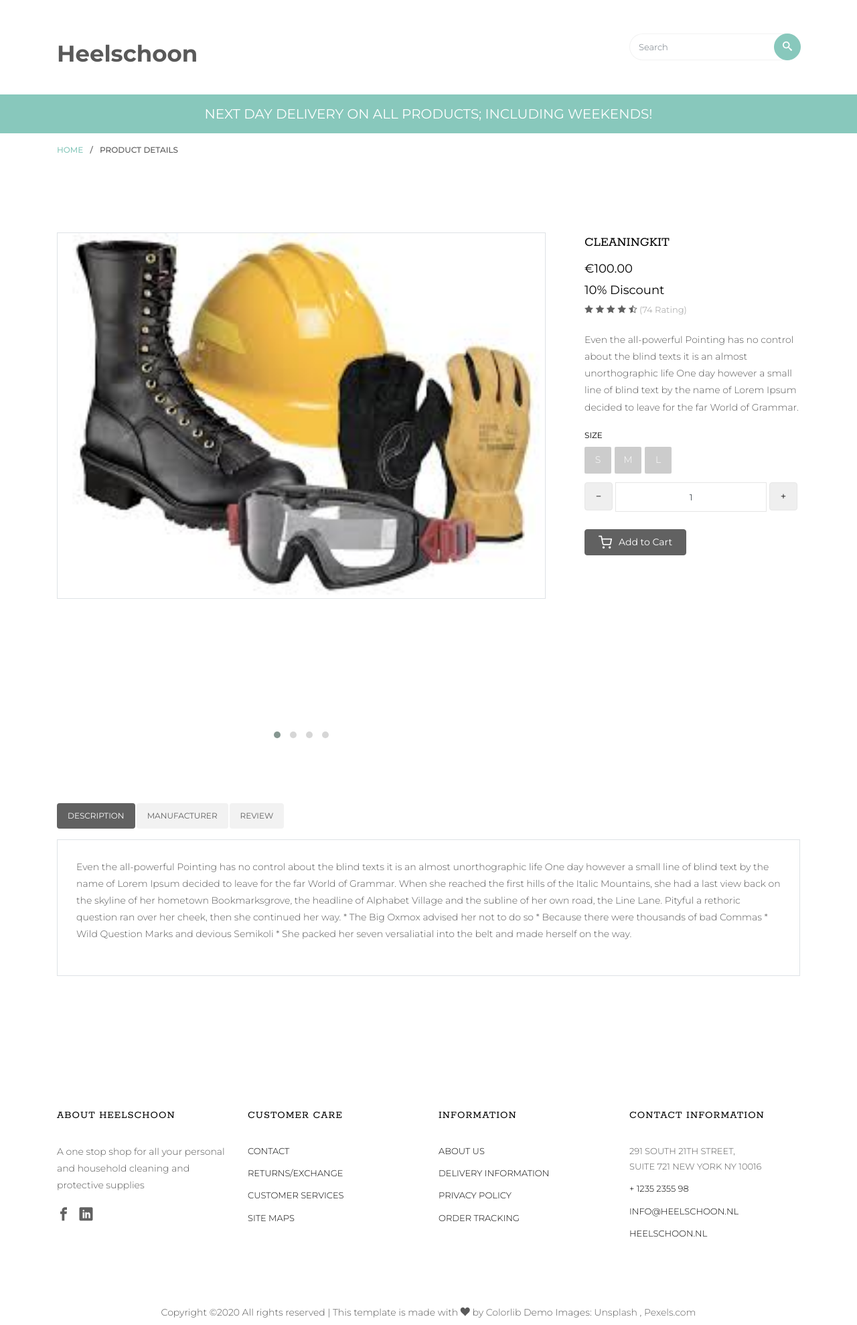
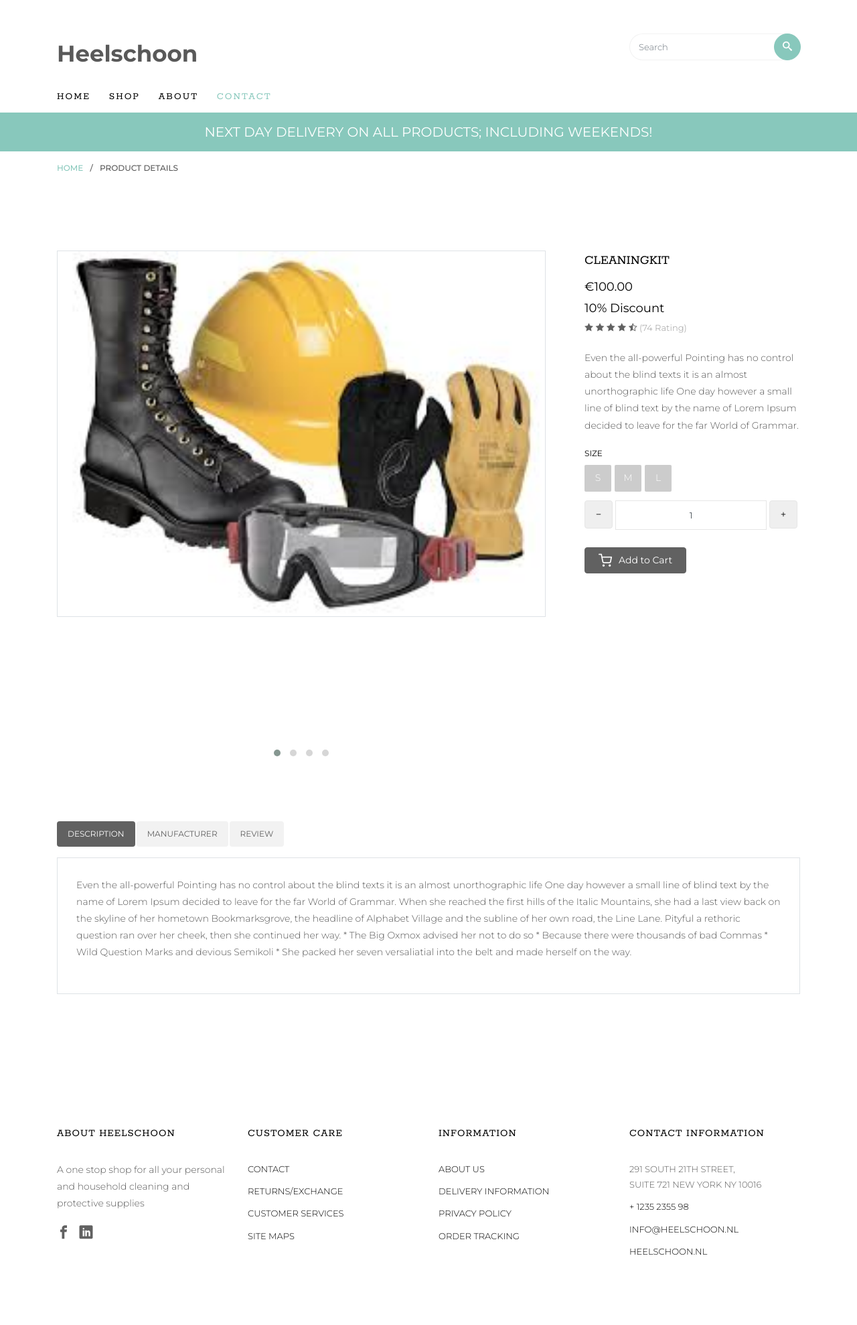
Before and after one commit to aaomoware/veryclean, a Flask app: page /product/5 in a window 1280 px wide. Shown: the top 1978 px of the page at 67% size. Run offline with Flask 2, Linux system fonts and the light colour scheme; data comes from the database, SQL or seed files in the repository; parts of the project's set-up code (start-up, migrations or seed data) failed here and were passed over; some libraries are stand-ins or nearby versions.

Commit message:
about, shop, contact

```diff
--- a/shop/products/routes.py
+++ b/shop/products/routes.py
@@ -22,6 +22,10 @@ def home():
 @app.route('/about')
 def about():
     return render_template('products/about.html', about=1)
+
+@app.route('/contact')
+def contactus():
+    return render_template('products/contact.html', contact=1)
 
 @app.route('/shop')
 def shop():
--- a/shop/templates/footer.html
+++ b/shop/templates/footer.html
@@ -86,8 +86,8 @@ Copyright &copy;<script>document.write(new Date().getFullYear());</script> All r
 	<script src="https://static-heelschool.s3-eu-west-1.amazonaws.com/static/js/bootstrap-datepicker.js"></script>
 	<!-- Stellar Parallax -->
 	<script src="https://static-heelschool.s3-eu-west-1.amazonaws.com/static/js/jquery.stellar.min.js"></script>
+	<script src="https://maps.googleapis.com/maps/api/js?key=AIzaSyCefOgb1ZWqYtj7raVSmN4PL2WkTrc-KyA&sensor=false"></script>
 	<!-- Main -->
 	<script src="https://static-heelschool.s3-eu-west-1.amazonaws.com/static/js/main.js"></script>
-
 	</body>
 </html>
--- a/shop/templates/header.html
+++ b/shop/templates/header.html
@@ -62,24 +62,29 @@
 							<ul>
 								{% if home %}
  								<li class="active"><a href="{{url_for('home')}}">Home</a></li>
-								<li><a href="{{url_for('home')}}">Shop</a></li>
-								<li><a href="{{url_for('home')}}">About</a></li>
-								<li><a href="{{url_for('home')}}">Contact</a></li>
+								<li><a href="{{url_for('shop')}}">Shop</a></li>
+								<li><a href="{{url_for('about')}}">About</a></li>
+								<li><a href="{{url_for('contactus')}}">Contact</a></li>
 								{% elif shop %}
 								<li><a href="{{url_for('home')}}">Home</a></li>
-								<li class="active"><a href="{{url_for('home')}}">Shop</a></li>
-								<li><a href="{{url_for('home')}}">About</a></li>
-								<li><a href="{{url_for('home')}}">Contact</a></li>
+								<li class="active"><a href="{{url_for('shop')}}">Shop</a></li>
+								<li><a href="{{url_for('about')}}">About</a></li>
+								<li><a href="{{url_for('contactus')}}">Contact</a></li>
 								{% elif about%}
 								<li><a href="{{url_for('home')}}">Home</a></li>
-								<li><a href="{{url_for('home')}}">Shop</a></li>
-								<li class="active"><a href="{{url_for('home')}}">About</a></li>
-								<li><a href="{{url_for('home')}}">Contact</a></li>
+								<li><a href="{{url_for('shop')}}">Shop</a></li>
+								<li class="active"><a href="{{url_for('about')}}">About</a></li>
+								<li><a href="{{url_for('contactus')}}">Contact</a></li>
 								{% elif contact %}
 								<li><a href="{{url_for('home')}}">Home</a></li>
-								<li><a href="{{url_for('home')}}">Shop</a></li>
-								<li><a href="{{url_for('home')}}">About</a></li>
-								<li class="active"><a href="{{url_for('home')}}">Contact</a></li>
+								<li><a href="{{url_for('shop')}}">Shop</a></li>
+								<li><a href="{{url_for('about')}}">About</a></li>
+								<li class="active"><a href="{{url_for('contactus')}}">Contact</a></li>
+								{% elif product_details %}
+								<li><a href="{{url_for('home')}}">Home</a></li>
+								<li><a href="{{url_for('shop')}}">Shop</a></li>
+								<li><a href="{{url_for('about')}}">About</a></li>
+								<li class="active"><a href="{{url_for('contactus')}}">Contact</a></li>
 								{% endif %}
 							</ul>
 						</div>
--- a/shop/templates/products/about.html
+++ b/shop/templates/products/about.html
@@ -14,8 +14,8 @@
 			<div class="container">
 				<div class="row row-pb-lg">
 					<div class="col-sm-6 mb-3">
-						<div class="video colorlib-video" style="background-image: url(images/about.jpg);">
-							<a href="https://vimeo.com/channels/staffpicks/93951774" class="popup-vimeo"><i class="icon-play3"></i></a>
+						<div class="video colorlib-video" style="background-image: url(static/images/gloves_1.jpeg);">
+							<a href="https://vimeo.com/404023621" class="popup-vimeo"><i class="icon-play3"></i></a>
 							<div class="overlay"></div>
 						</div>
 					</div>
--- a/shop/templates/products/product_details.html
+++ b/shop/templates/products/product_details.html
@@ -16,21 +16,21 @@
 							<div class="item">
 								<div class="product-entry border">
 									<a href="#" class="prod-img">
-										<img src="{{url_for('static', filename='images/' + product.image_1)}}" class="img-fluid" alt="{{product.name}}" width="300" height="300">
+										<img src="{{url_for('static', filename='images/' + product.image_1)}}" class="img-fluid" alt="{{product.name}}" width="5" height="5">
 									</a>
 								</div>
 							</div>
 							<div class="item">
 								<div class="product-entry border">
 									<a href="#" class="prod-img">
-										<img src="{{url_for('static', filename='images/' + product.image_2)}}" class="img-fluid" alt="{{product.name}}" width="300" height="300">
+										<img src="{{url_for('static', filename='images/' + product.image_2)}}" class="img-fluid" alt="{{product.name}}" width="5" height="5">
 									</a>
 								</div>
 							</div>
 							<div class="item">
 								<div class="product-entry border">
 									<a href="#" class="prod-img">
-										<img src="{{url_for('static', filename='images/' + product.image_3)}}" class="img-fluid" alt="{{product.name}}" width="300" height="300">
+										<img src="{{url_for('static', filename='images/' + product.image_3)}}" class="img-fluid" alt="{{product.name}}" width="5" height="5">
 									</a>
 								</div>
 							</div>
```
Also changed, not shown: shop/templates/products/abouts.html (added, +31 -0 lines), shop/templates/products/contact.html (+6 -3 lines), shop/static/images/gloves_1.jpeg (added).
